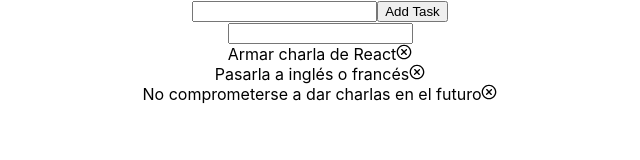
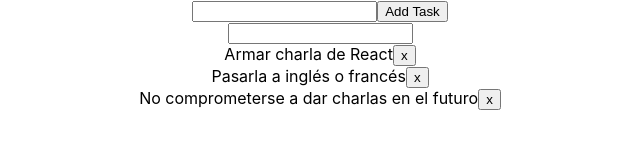
Before and after one commit to uqbar-project/react-tasks, a React (Create React App) app: page / in a window 1280 px wide. Shown: the top 160 px of the page, without its empty margins (320-960 px from the left). Built offline with nearby package versions, Linux system fonts and the light colour scheme.

Commit message:
Remove icons package and warnings about misused link

```diff
--- a/package.json
+++ b/package.json
@@ -8,7 +8,6 @@
     "@testing-library/user-event": "^12.1.10",
     "react": "^17.0.1",
     "react-dom": "^17.0.1",
-    "react-icons": "^3.11.0",
     "react-scripts": "4.0.0",
     "web-vitals": "^0.2.4"
   },
--- a/src/TaskList.js
+++ b/src/TaskList.js
@@ -1,5 +1,4 @@
 import React from "react"
-import { CgCloseO } from 'react-icons/cg';
 
 export class TaskList extends React.Component {
   render() {
@@ -39,7 +38,7 @@
     return (
       <div className="Task">
         <span>{task.text}</span>
-        <a onClick={this.delete}><CgCloseO /></a>
+        <button type="button" onClick={this.delete}>x</button>
       </div>
     )
   }
```
Also changed, not shown: 1 other file (tests, documents, lock files or other folders).
